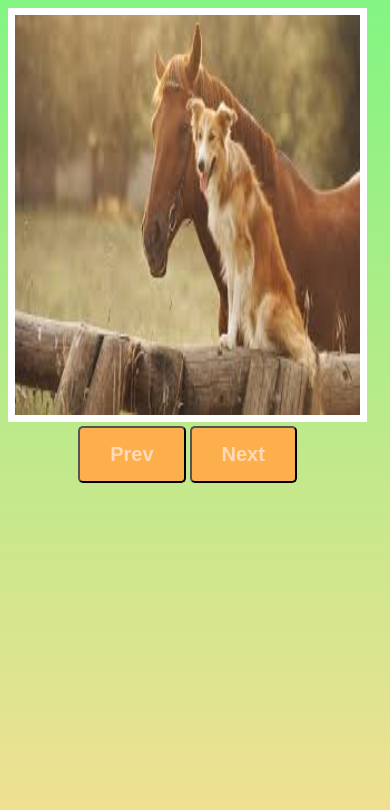
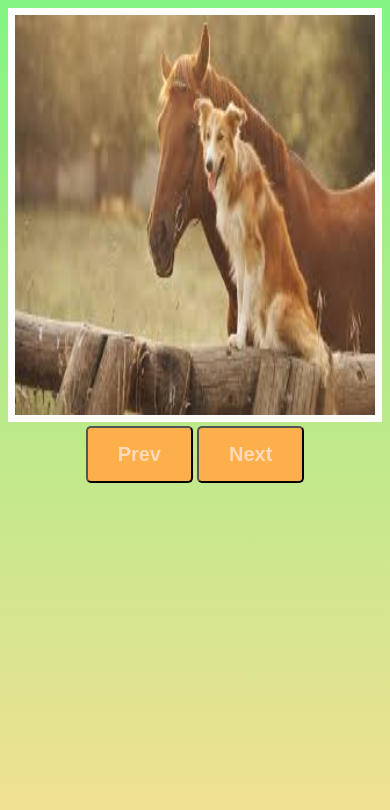
Before and after one commit to LailaL88/imageslider, a plain HTML site: page index.html in a window 390 px wide. Drawn offline with Linux system fonts and the light colour scheme.

Commit message:
Update index.html

```diff
--- a/index.html
+++ b/index.html
@@ -14,7 +14,7 @@
     </div>
     <style>
         @media only screen and (max-width: 1024px){
-            div,img {
+            img {
                 width:96%!important;
                 height:400px!important;
             }
```
